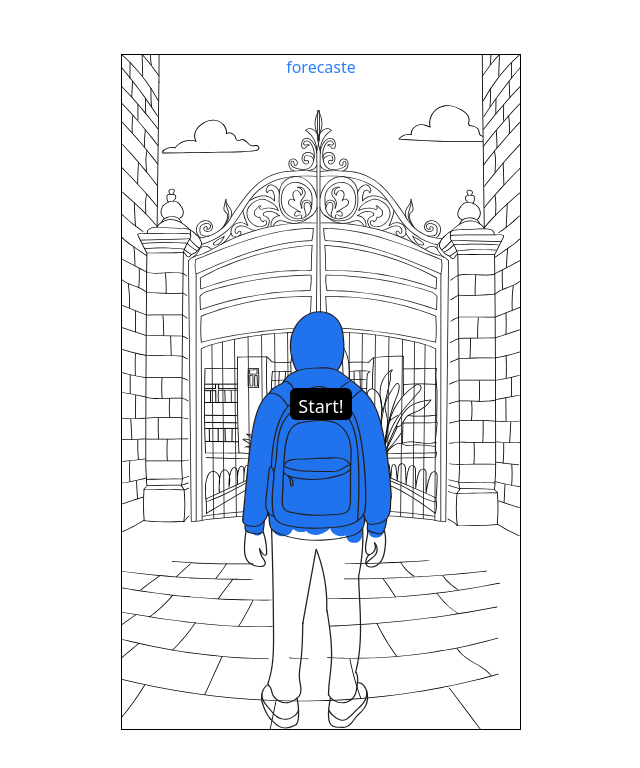
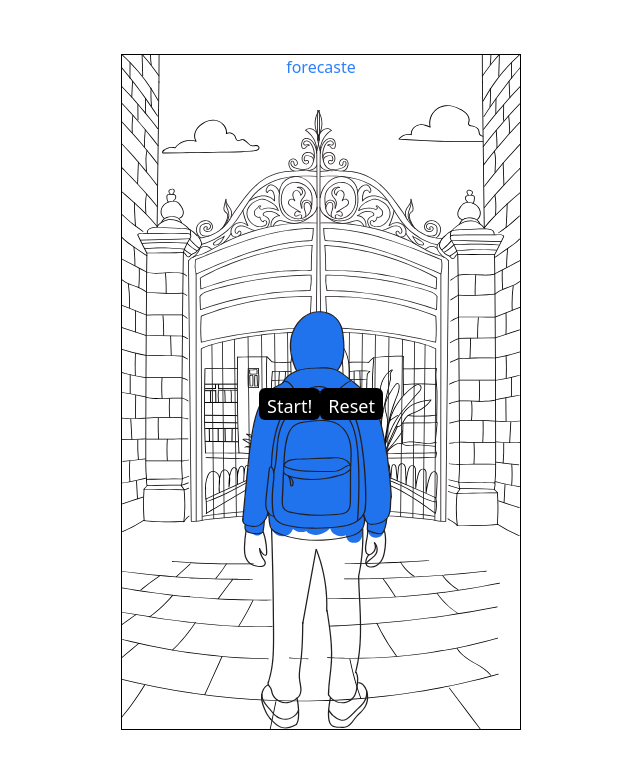
Before and after one commit to beneathatree/forecaste_v2, a Next.js app: page / in a window 1280 px wide. Shown: the top 768 px of the page, without its empty margins (319-959 px from the left). Built offline with nearby package versions, Linux system fonts and the light colour scheme.

Commit message:
working reset button

```diff
--- /dev/null
+++ b/app/components/functions/resetGame.tsx
@@ -0,0 +1,14 @@
+"use client"
+
+import {gsap} from "gsap";
+
+export function resetGame () {
+    gsap.killTweensOf("#leftGate, #rightGate");
+    gsap.to("#leftGate, #rightGate",{
+        duration: 1.2,
+        scaleX: 1,
+        skewY: 0,
+        opacity: 1,
+        ease: "power2.out",
+    })
+}
--- a/app/page.tsx
+++ b/app/page.tsx
@@ -10,6 +10,7 @@ import LeftGate from "./components/svg/leftGate";
 import RightGate from "./components/svg/rightGate";
 import Human from "./components/svg/human";
 import { gateOpen } from "./components/functions/gateOpen";
+import { resetGame } from "./components/functions/resetGame";
 
 //gsap animation on click of #start-btn:
 const startGame = () => {
@@ -49,6 +50,11 @@ export default function Home() {
           id="start-btn"
           onClick={startGame}>Start!
         </button>
+        <button
+          className="z-30 font-sans text-lg pt-1 pr-2 pl-2 bg-black text-white rounded-md"
+          id="start-btn"
+          onClick={resetGame}>Reset
+        </button>
       </div>
     </div>
     </>
```
